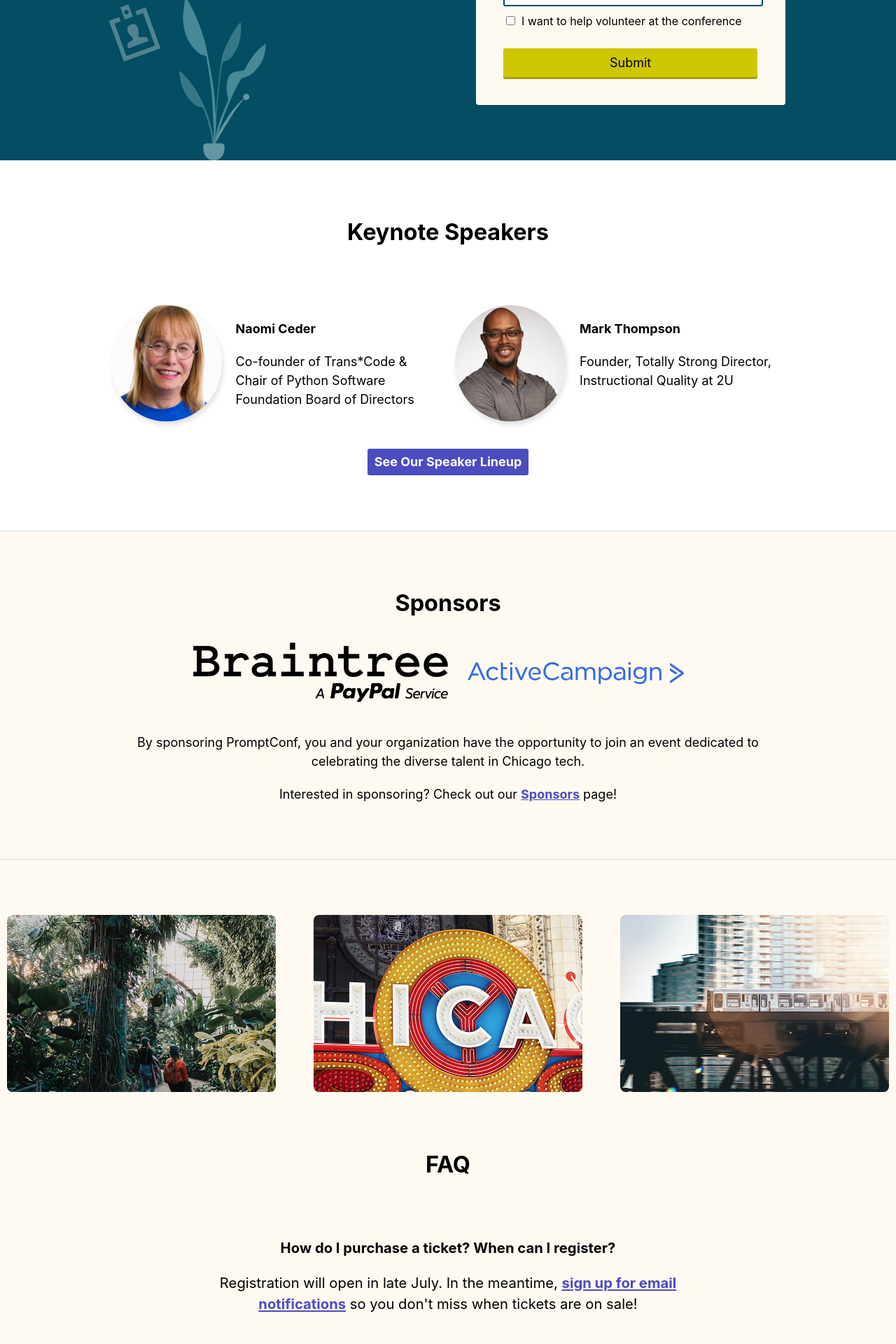
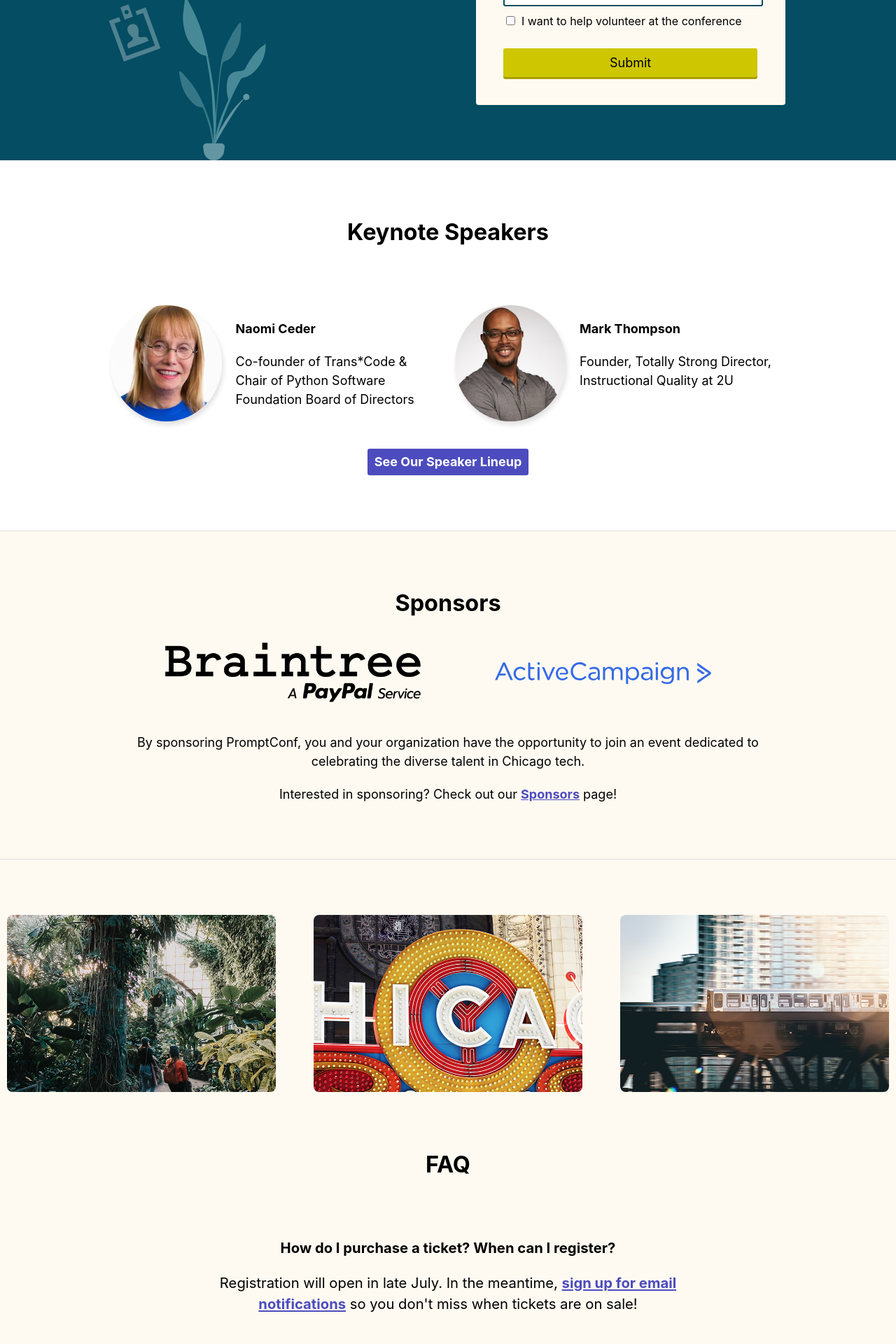
Before and after one commit to promptconf/promptconf.github.io, a Jekyll site: the page built from index.html, in a window 1280 px wide. Shown: the part 841-2761 px from the top of the page at 70% size. Built offline with Jekyll 4.4.1, drawn with Linux system fonts in a browser that asks for light colours; some web fonts are replaced; comment, search, counter and statistics services are not loaded.

Commit message:
sponsor row responsive styles

```diff
--- a/assets/_sass/main.scss
+++ b/assets/_sass/main.scss
@@ -518,7 +518,8 @@
 
 .sponsors__row {
     display: flex;
-    justify-content: center;
+    flex-wrap: wrap;
+    justify-content: space-evenly;
     align-items: center;
     margin-bottom: $space-standard;
 }
@@ -532,6 +533,8 @@
 }
 
 .sponsor__logo {
+    width: 100%;
+    height: 100%;
     max-width: 18em;
 
     @media screen and (max-width: 30em) {
```
